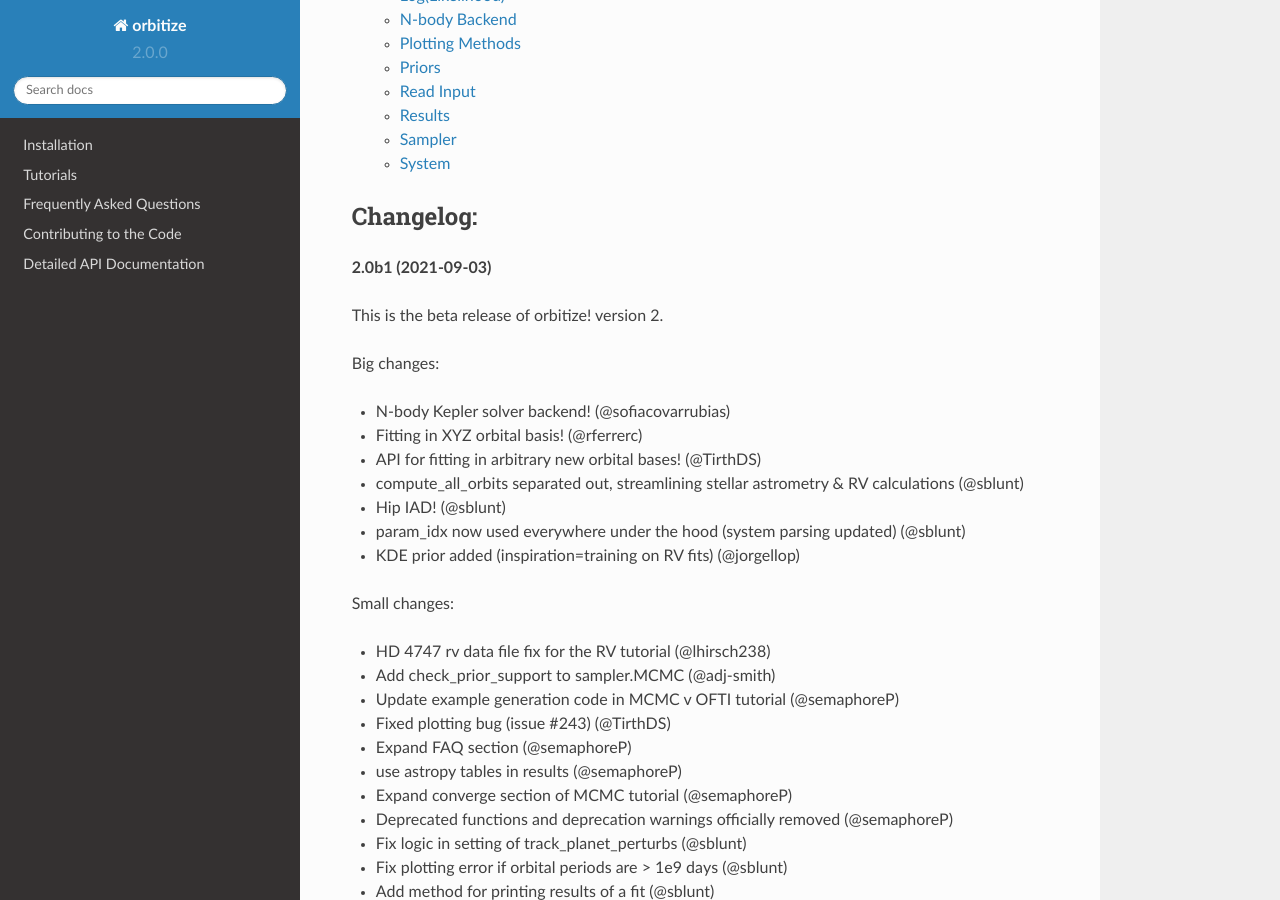
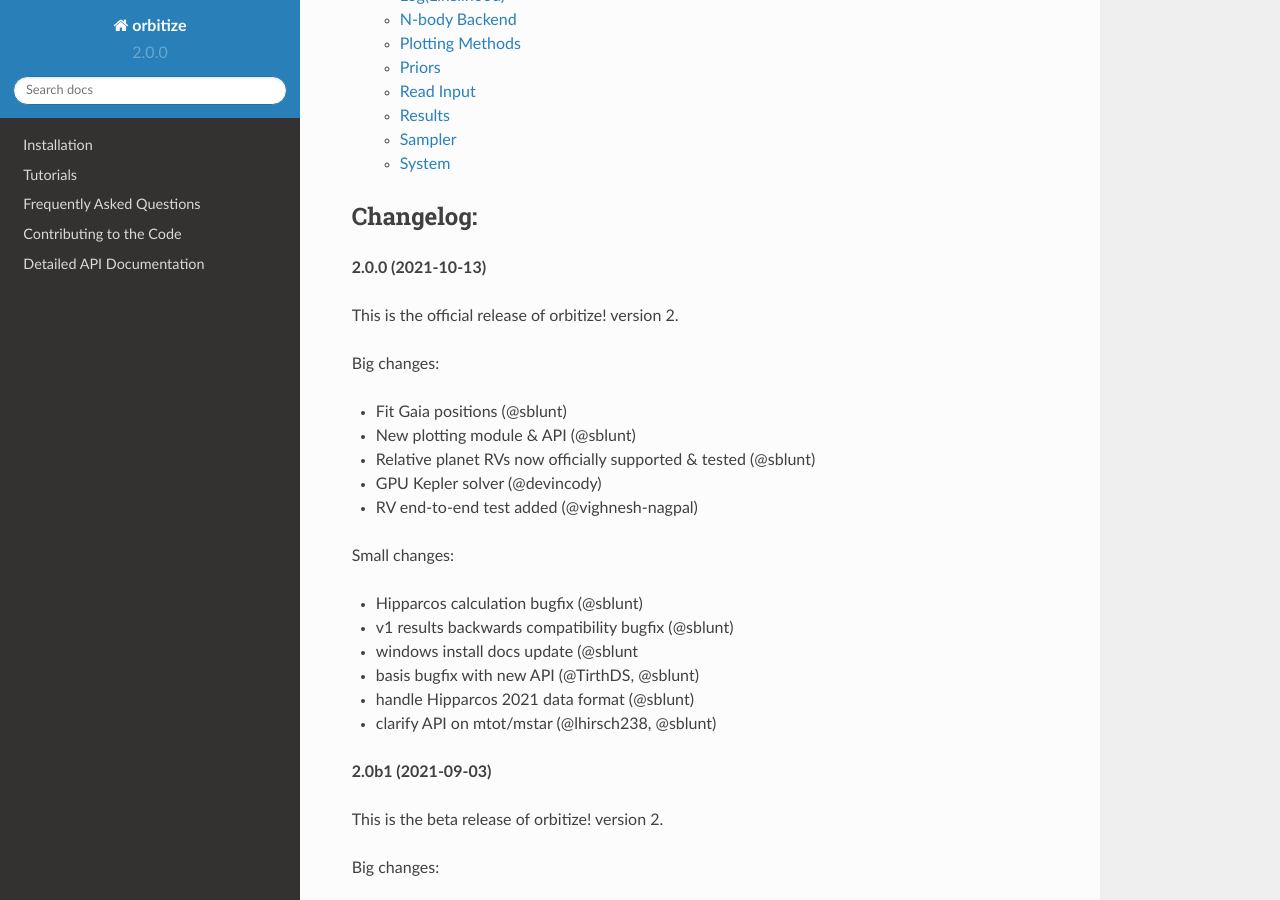
Before and after one commit to sblunt/orbitize, a Sphinx documentation site: the page built from docs/index.rst, in a window 1280 px wide and 900 px high, scrolled down 1657 px. Built offline with Sphinx 7.4.7 and the Read the Docs theme 2.0.0, drawn with Linux system fonts in a browser that asks for light colours; pages that are not in the unit, such as notebooks, are missing from menus.

Commit message:
update changelog

```diff
--- a/docs/index.rst
+++ b/docs/index.rst
@@ -53,6 +53,27 @@
 
 Changelog:
 ++++++++++
+
+**2.0.0 (2021-10-13)**
+
+This is the official release of orbitize! version 2.
+
+Big changes:
+
+- Fit Gaia positions (@sblunt)
+- New plotting module & API (@sblunt)
+- Relative planet RVs now officially supported & tested (@sblunt)
+- GPU Kepler solver (@devincody)
+- RV end-to-end test added (@vighnesh-nagpal)
+
+Small changes:
+
+- Hipparcos calculation bugfix (@sblunt)
+- v1 results backwards compatibility bugfix (@sblunt)
+- windows install docs update (@sblunt
+- basis bugfix with new API (@TirthDS, @sblunt)
+- handle Hipparcos 2021 data format (@sblunt)
+- clarify API on mtot/mstar (@lhirsch238, @sblunt)
 
 **2.0b1 (2021-09-03)**
 
```
